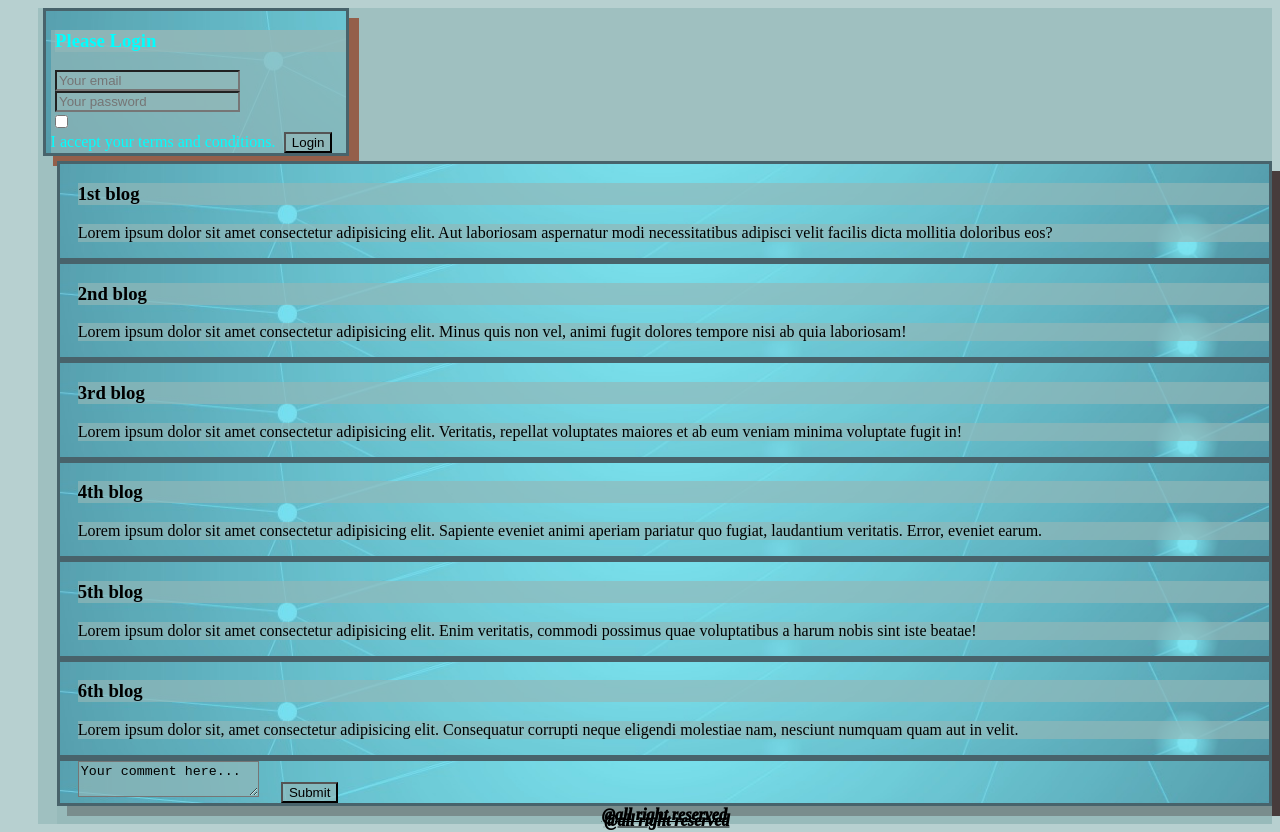
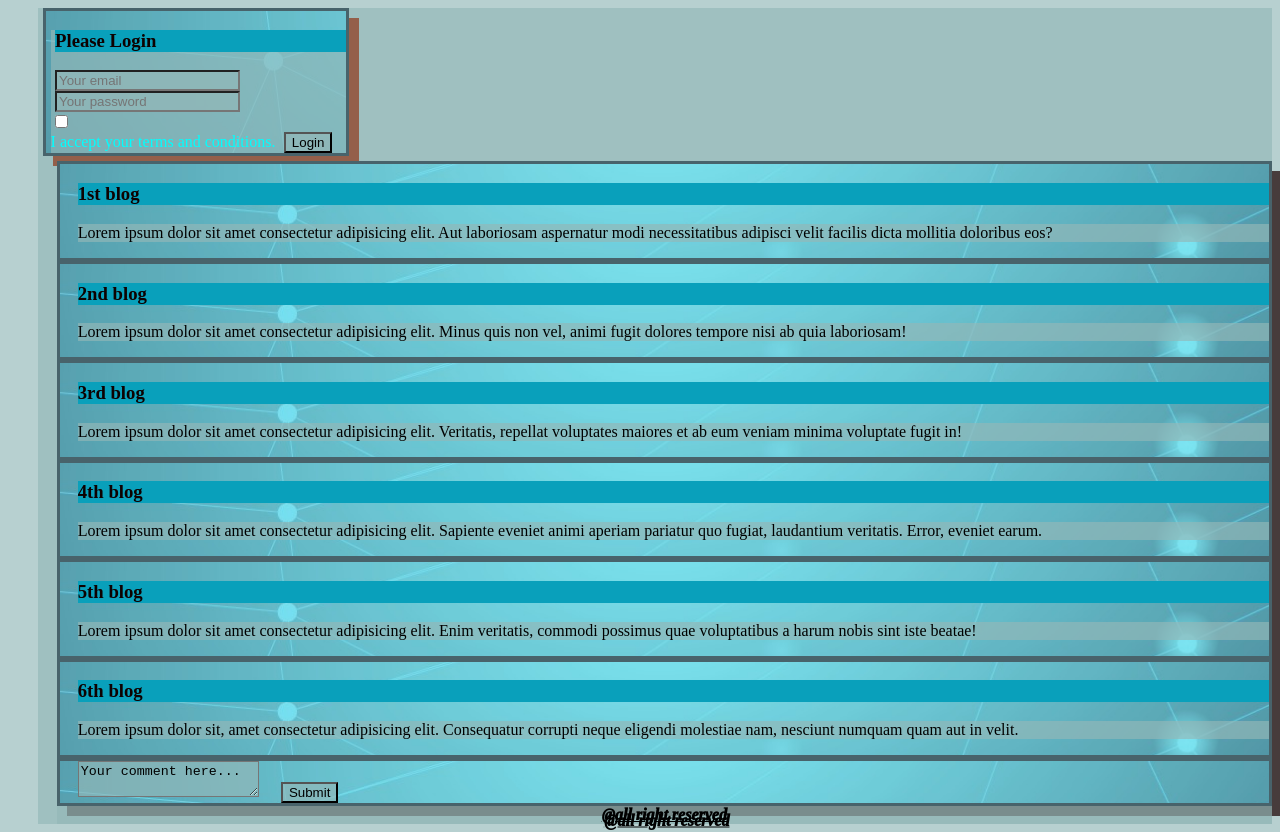
Before and after one commit to inzmm1/practice-task1, a plain HTML site: page index.html in a window 1280 px wide. Drawn offline with Linux system fonts and the light colour scheme.

Commit message:
added h3 style

```diff
--- a/styles/style.css
+++ b/styles/style.css
@@ -18,7 +18,11 @@ div {
     border: solid rgb(72, 99, 107);
     box-shadow: 10px 10px rgb(71, 60, 60);
 }
-
+h3{
+    color: rgb(14, 1, 1);
+    background-color: rgb(9, 160, 187);
+    visibility:inherit;
+}
 
 footer{
     text-align: center;
```
